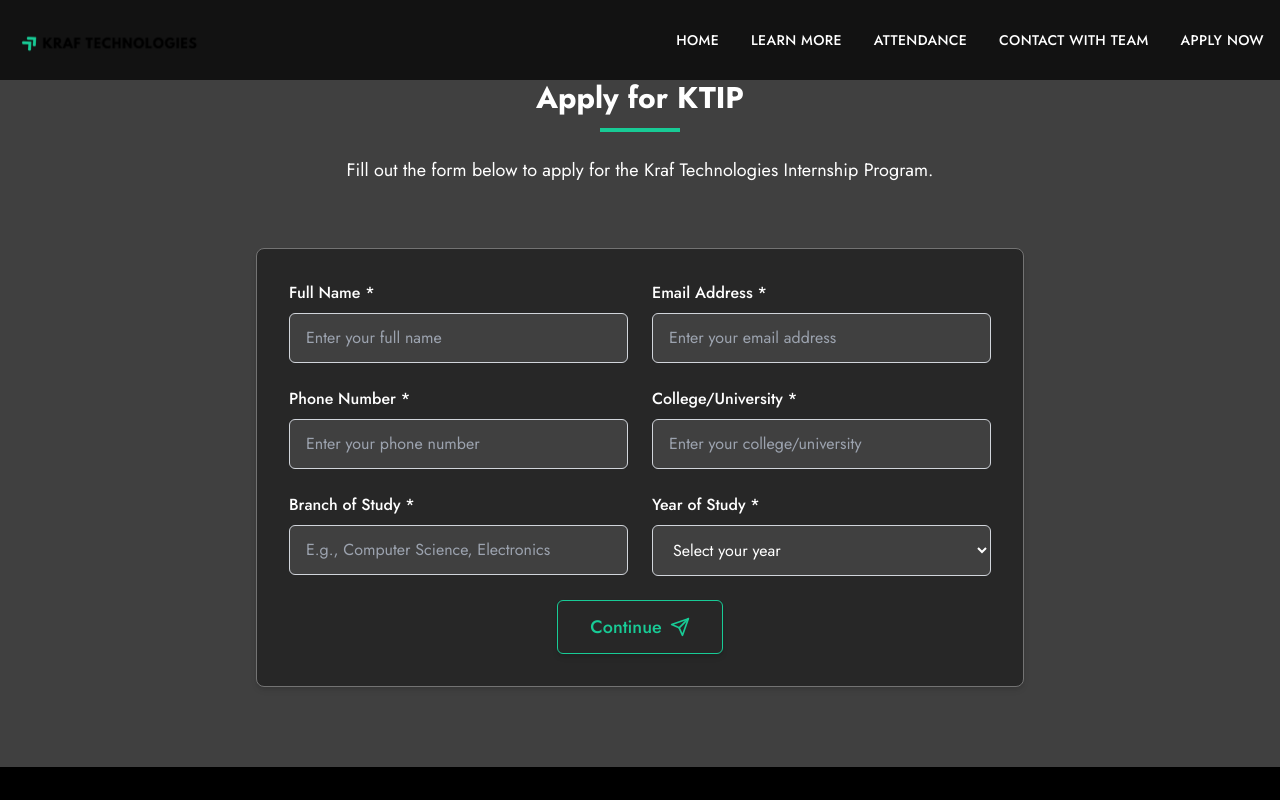
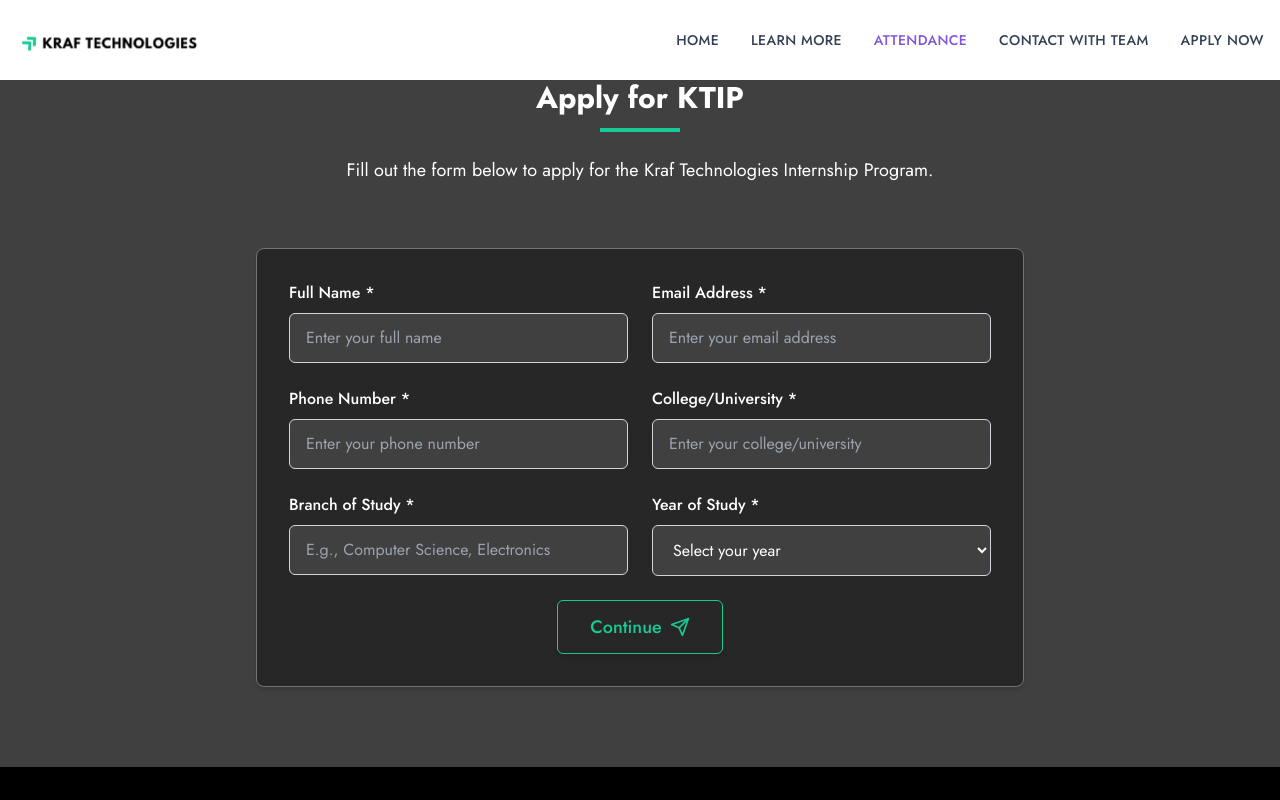
Before and after one commit to kraftechnologies/KTIP, a React (Vite) app: page /contactform in a window 1280 px wide. Shown: the top 800 px of the page. Built offline with nearby package versions, Linux system fonts and the light colour scheme.

Commit message:
changed colour of the nave

```diff
--- a/src/components/Header.tsx
+++ b/src/components/Header.tsx
@@ -32,12 +32,11 @@ const Header = () => {
   return (
     <header
       className={`fixed w-full z-50 transition-all duration-300 ${
-        scrolled ? "bg-[#121212] shadow-md py-3 " : "bg-[#121212] py-4"
+        scrolled ? "bg-white shadow-md py-3" : "bg-white py-4"
       }`}
     >
       <div className="container mx-auto px-4 flex justify-between items-center">
         {/* Logo */}
-        {/* logo should be changed to make it visible clearly */}
         <div className="flex items-center">
           <img
             src={logo}
@@ -52,10 +51,10 @@ const Header = () => {
             <button
               key={item.label}
               onClick={() => handleNavigation(item.path)}
-              className={`text-sm uppercase tracking-wide font-medium text-white transition-colors ${
-                scrolled
-                  ? "text-gray-700 hover:text-[#18cb96]"
-                  : "text-gray-700 hover:text-[#18cb96]"
+              className={`text-sm uppercase tracking-wide font-medium transition-colors ${
+                item.path === "/attendance"
+                  ? "text-[#7F56D9] hover:text-[#6941C6]"
+                  : "text-[#344054] hover:text-[#7F56D9]"
               }`}
             >
               {item.label}
@@ -65,7 +64,7 @@ const Header = () => {
 
         {/* Mobile Toggle Button */}
         <button
-          className="md:hidden text-gray-700"
+          className="md:hidden text-[#344054]"
           onClick={() => setIsOpen(!isOpen)}
           aria-label="Toggle Menu"
         >
@@ -85,7 +84,11 @@ const Header = () => {
               <button
                 key={item.label}
                 onClick={() => handleNavigation(item.path)}
-                className="text-sm uppercase text-gray-700 hover:text-[#18cb96] tracking-wide font-medium py-2"
+                className={`text-sm uppercase tracking-wide font-medium py-2 ${
+                  item.path === "/attendance"
+                    ? "text-[#7F56D9]"
+                    : "text-[#344054] hover:text-[#7F56D9]"
+                }`}
               >
                 {item.label}
               </button>
```
